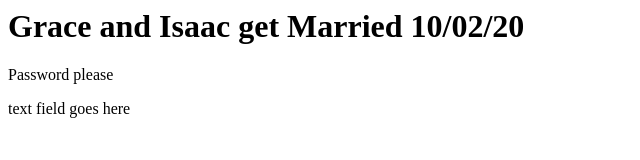
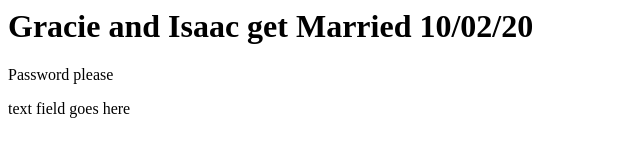
Before and after one commit to The-Cuchillas/la-boda, a plain HTML site: page index.html in a window 1280 px wide. Shown: the whole page, without its empty margins (0-640 px from the left). Drawn offline with Linux system fonts and the light colour scheme.

Commit message:
gracie not grace

```diff
--- a/index.html
+++ b/index.html
@@ -1,7 +1,7 @@
 <html>
         <body>
 
-        <h1>Grace and Isaac get Married 10/02/20</h1>
+        <h1>Gracie and Isaac get Married 10/02/20</h1>
 
         <p>Password please</p>
         <p> text field goes here </p>
```
